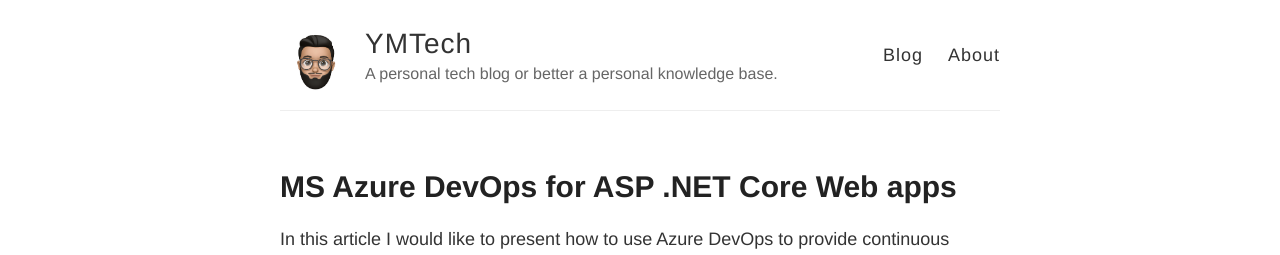
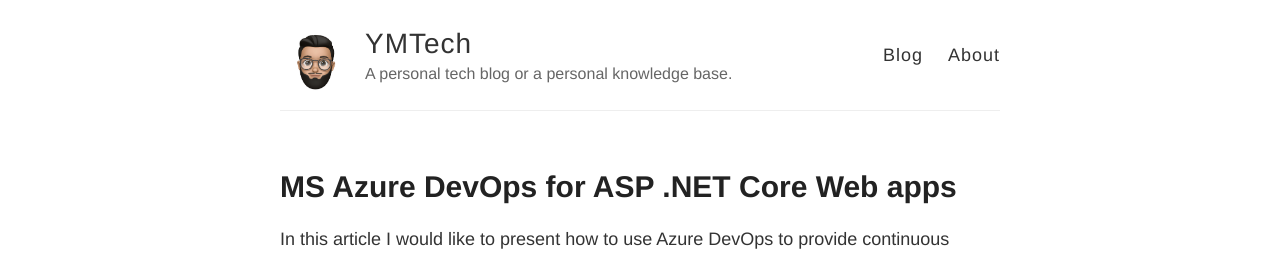
Before and after one commit to YousefKJM/YousefKJM.github.io, a Jekyll site: the page built from index.html, in a window 1280 px wide. Shown: the top 255 px of the page. Built offline with Jekyll 4.4.1, drawn with Linux system fonts in a browser that asks for light colours.

Commit message:
Alter description

```diff
--- a/_config.yml
+++ b/_config.yml
@@ -6,7 +6,7 @@
 name: YMTech
 
 # Short bio or description (displayed in the header)
-description: A personal tech blog or better a personal knowledge base.
+description: A personal tech blog or a personal knowledge base.
 
 # URL of your avatar or profile pic (you could use your GitHub profile pic)
 avatar: /images/main/me.jpg
```
